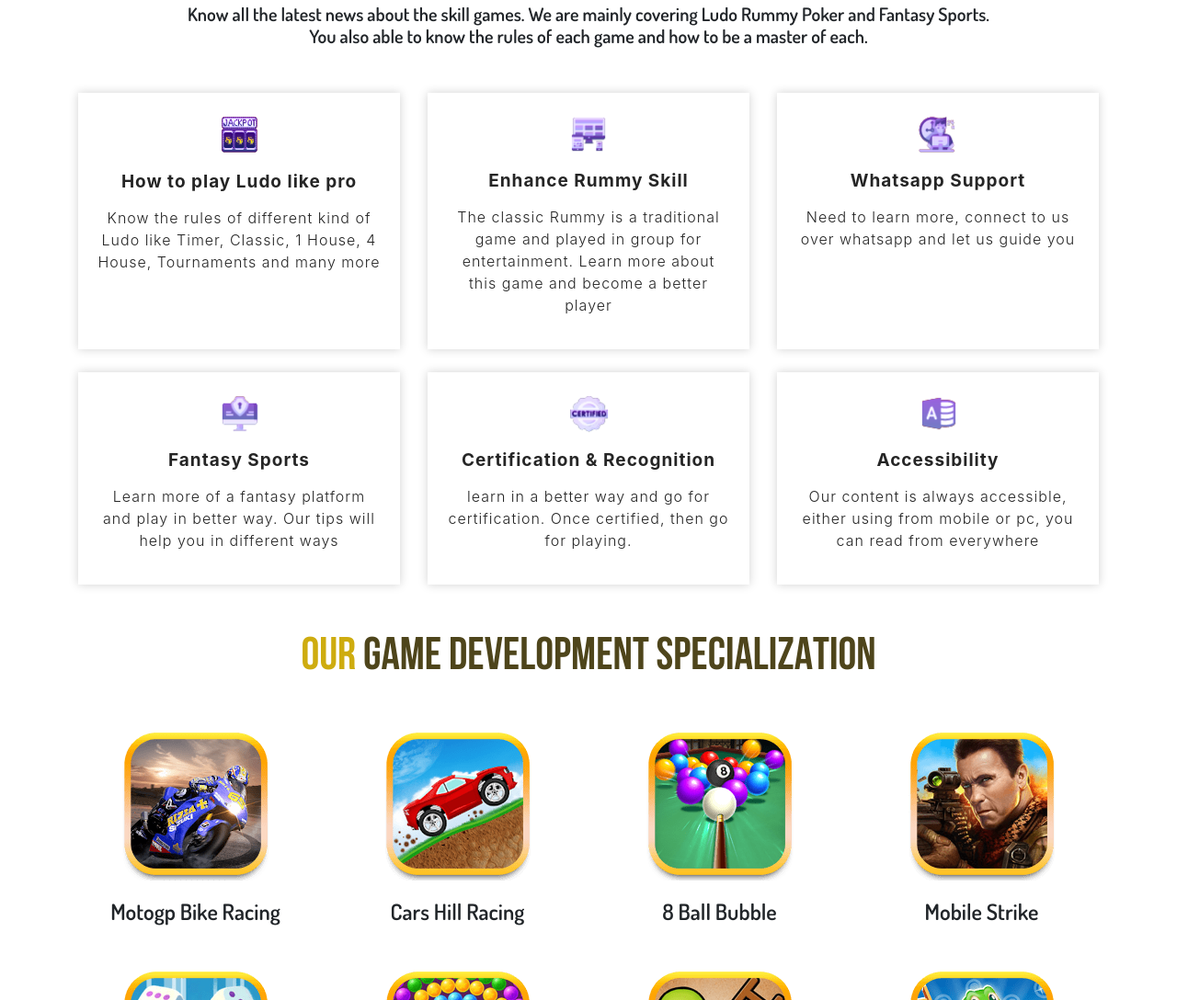
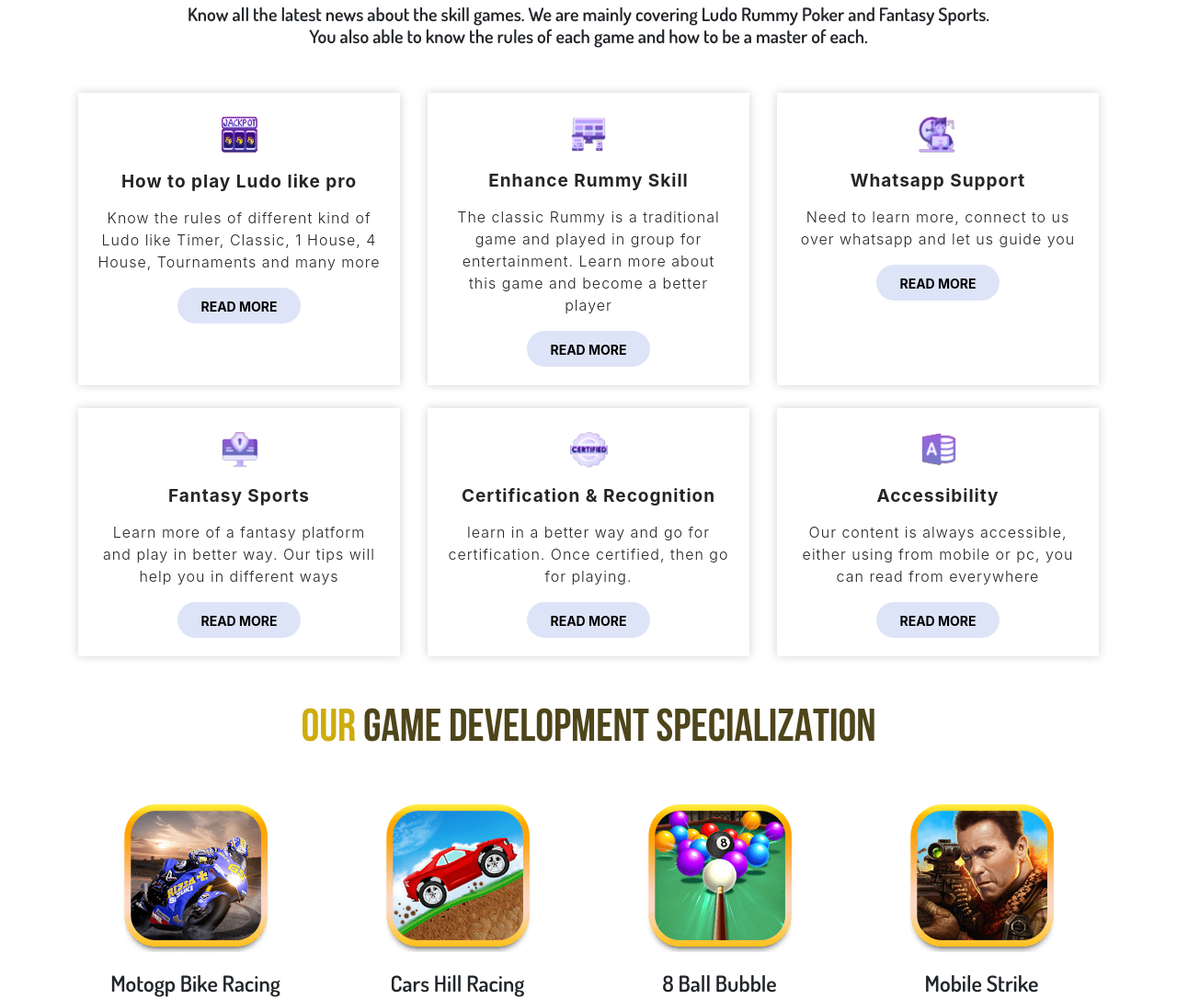
Before and after one commit to pareeklokesh/dhamaal-games, a plain HTML site: page index.html in a window 1280 px wide. Shown: the part 785-1873 px from the top of the page at 92% size. Drawn offline with Linux system fonts and the light colour scheme.

Commit message:
Add files via upload

```diff
--- a/index.html
+++ b/index.html
@@ -111,6 +111,7 @@
           <img src="assets/img/1-01.png">
           <h2>How to play Ludo like pro</h2>
           <p>Know the rules of different kind of Ludo like Timer, Classic, 1 House, 4 House, Tournaments and many more</p>
+          <button type="button" class="btn btn-outline-primary howToplayEndBtn">READ MORE</button>
         </div>
       </div>
       <div class="col-md-4">
@@ -118,6 +119,7 @@
           <img src="assets/img/1-02.png">
           <h2>Enhance Rummy Skill</h2>
           <p>The classic Rummy is a traditional game and played in group for entertainment. Learn more about this game and become a better player</p>
+          <button type="button" class="btn btn-outline-primary howToplayEndBtn">READ MORE</button>
         </div>
       </div>
       <div class="col-md-4">
@@ -125,6 +127,7 @@
           <img src="assets/img/1-03.png">
           <h2>Whatsapp Support</h2>
           <p>Need to learn more, connect to us over whatsapp and let us guide you </p>
+          <button type="button" class="btn btn-outline-primary howToplayEndBtn">READ MORE</button>
         </div>
       </div>
     </div>
@@ -134,6 +137,7 @@
           <img src="assets/img/1-04.png">
           <h2>Fantasy Sports</h2>
           <p>Learn more of a fantasy platform and play in better way. Our tips will help you in different ways</p>
+          <button type="button" class="btn btn-outline-primary howToplayEndBtn">READ MORE</button>
         </div>
       </div>
       <div class="col-md-4">
@@ -141,6 +145,7 @@
           <img src="assets/img/1-05.png">
           <h2>Certification & Recognition</h2>
           <p>learn in a better way and go for certification. Once certified, then go for playing.</p>
+          <button type="button" class="btn btn-outline-primary howToplayEndBtn">READ MORE</button>
         </div>
       </div>
       <div class="col-md-4">
@@ -148,6 +153,7 @@
           <img src="assets/img/1-06.png">
           <h2>Accessibility</h2>
           <p>Our content is always accessible, either using from mobile or pc, you can read from everywhere</p>
+          <button type="button" class="btn btn-outline-primary howToplayEndBtn">READ MORE</button>
         </div>
       </div>
     </div>
```
